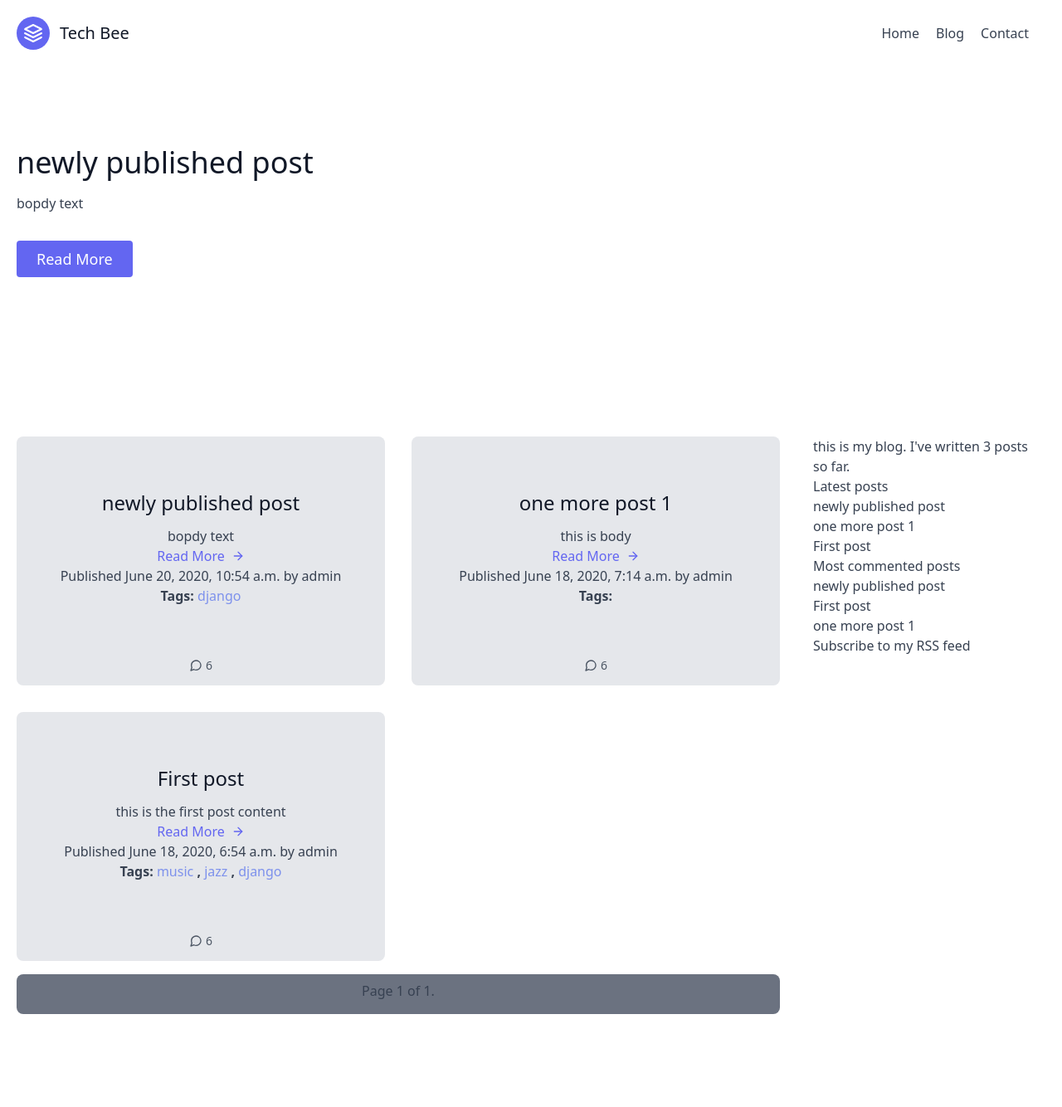
After one commit to baljeetjangra/techbee-blog, a Django app: page / in a window 1280 px wide. The commit adds this page. Shown: the whole page at 83% size. Run offline with Django 3.2, Linux system fonts and the light colour scheme; data comes from the database, SQL or seed files in the repository; parts of the project's set-up code (start-up, migrations or seed data) failed here and were passed over.

Commit message:
Frontend Changes - Feature Post & List Post

```diff
--- a/blog/models.py
+++ b/blog/models.py
@@ -28,6 +28,7 @@ class Post(models.Model):
 
     class Meta:
         ordering = ('-publish',)
+        get_latest_by = 'publish'
 
     def __str__(self):
         return self.title
--- /dev/null
+++ b/blog/templates/blog/post/feature_post.html
@@ -0,0 +1,16 @@
+<section class="text-gray-700 body-font">
+  <div class="container mx-auto flex px-5 py-24 md:flex-row flex-col items-center">
+    <div class="lg:flex-grow md:w-1/2 lg:pr-24 md:pr-16 flex flex-col md:items-start md:text-left mb-16 md:mb-0 items-center text-center">
+      <h1 class="title-font sm:text-4xl text-3xl mb-4 font-medium text-gray-900">
+      {{ feature_post.title }}
+      </h1>
+      <p class="mb-8 leading-relaxed">{{ feature_post.body|truncatechars:400 }}</p>
+      <div class="flex justify-center">
+        <a href="{{ feature_post.get_absolute_url }}" class="inline-flex text-white bg-indigo-500 border-0 py-2 px-6 focus:outline-none hover:bg-indigo-600 rounded text-lg">Read More</a>
+      </div>
+    </div>
+    <div class="lg:max-w-lg lg:w-full md:w-1/2 w-5/6">
+      <!-- <img class="object-cover object-center rounded" alt="hero" src="https://dummyimage.com/720x600"> -->
+    </div>
+  </div>
+</section>
--- a/blog/templates/blog/post/list.html
+++ b/blog/templates/blog/post/list.html
@@ -1,30 +1,73 @@
-{% extends "blog/base.html" %}
+{% extends "base.html" %}
 {% load blog_tags %}
 {% block title %}My Blog{% endblock %}
+
+
 {% block content %}
-<h1>My Blog</h1>
+{% show_feature_post %}
+<main class="container mx-auto flex mb-4">
 
+    <div class="w-3/4 h-12">
+
+        <section class="text-gray-700 body-font">
+            <div class="container px-5 py-24 mx-auto">
                 {% if tag %}
-<h2>Posts tagged with "{{ tag.name }}"</h2>
+                    <h2 class="text-lg my-4">Posts tagged with "{{ tag.name }}"</h2>
                  {% endif %}
+                <div class="flex flex-wrap -m-4">
+
+
 
                  {% for post in posts %}
-<h2>
-<a href="{{ post.get_absolute_url }}">
-{{ post.title }}
+                <!-- card -->
+
+                <div class="p-4 lg:w-1/2">
+                  <div class="h-full bg-gray-200 px-8 pt-16 pb-24 rounded-lg overflow-hidden text-center relative">
+                    <!-- <h2 class="tracking-widest text-xs title-font font-medium text-gray-500 mb-1">CATEGORY</h2> -->
+                    <h1 class="title-font sm:text-2xl text-xl font-medium text-gray-900 mb-3">{{ post.title }}</h1>
+                    <p class="leading-relaxed mb-3"> {{ post.body|markdown|truncatewords_html:30 }}</p>
+                    <a href="{{ post.get_absolute_url }}" class="text-indigo-500 inline-flex items-center">Read More
+                      <svg class="w-4 h-4 ml-2" viewBox="0 0 24 24" stroke="currentColor" stroke-width="2" fill="none" stroke-linecap="round" stroke-linejoin="round">
+                        <path d="M5 12h14"></path>
+                        <path d="M12 5l7 7-7 7"></path>
+                      </svg>
                     </a>
-<p class="tags">Tags:
+                    <p> Published {{ post.publish }} by {{ post.author }}</p>
+                    <p style="font-weight: bold;" class="tags">Tags:
                         {% for tag in post.tags.all %}
-<a href="{% url "blog:post_list_by_tag" tag.slug %}">
+                        <a style="color: #7D91EC; font-weight: normal;" href="{% url "blog:post_list_by_tag" tag.slug %}">
                         {{ tag.name }}
                         </a>
                         {% if not forloop.last %}, {% endif %}
                         {% endfor %}</p>
-</h2>
-<p class="date">
-Published {{ post.publish }} by {{ post.author }}
-</p>
-{{ post.body|markdown|truncatewords_html:30 }}
+                    <div class="text-center mt-2 leading-none flex justify-center absolute bottom-0 left-0 w-full py-4">
+
+                      <span class="text-gray-600 inline-flex items-center leading-none text-sm">
+                        <svg class="w-4 h-4 mr-1" stroke="currentColor" stroke-width="2" fill="none" stroke-linecap="round" stroke-linejoin="round" viewBox="0 0 24 24">
+                          <path d="M21 11.5a8.38 8.38 0 01-.9 3.8 8.5 8.5 0 01-7.6 4.7 8.38 8.38 0 01-3.8-.9L3 21l1.9-5.7a8.38 8.38 0 01-.9-3.8 8.5 8.5 0 014.7-7.6 8.38 8.38 0 013.8-.9h.5a8.48 8.48 0 018 8v.5z"></path>
+                        </svg>6
+                      </span>
+                    </div>
+                  </div>
+                </div>
               {% endfor %}
+
+              </div>
+              <div class="flex my-4">
+                <div class="w-full pt-2 rounded-lg text-center font-medium bg-gray-500 h-12">
+
                     {% include "blog/pagination.html" with page=posts %}
+                </div>
+              </div>
+            </div>
+          </section>
+    </div>
+    <div class="w-1/4 h-12">
+        <aside class="text-gray-700 body-font">
+            <div class="container px-5 py-24 mx-auto">
+        {% include 'sidebar.html' %}
+    </div>
+        </aside>
+</main>
+
 {% endblock %}
--- a/blog/templatetags/blog_tags.py
+++ b/blog/templatetags/blog_tags.py
@@ -15,6 +15,11 @@ def show_latest_posts(count=5):
     latest_posts = Post.published.order_by('-publish')[:count]
     return {'latest_posts':latest_posts}
 
+@register.inclusion_tag('blog/post/feature_post.html')
+def show_feature_post():
+    feature_post = Post.published.latest()
+    return {'feature_post':feature_post}
+
 @register.simple_tag
 def get_most_commented_posts(count=5):
     return Post.published.annotate(total_comments=Count('comments')).order_by('-total_comments')[:count]
--- a/blog/views.py
+++ b/blog/views.py
@@ -54,8 +54,8 @@ def post_detail(request,year,month,day,post):
     else:
         comment_form = CommentForm()
 
-    post_tags_ids = post.tags.values_list('id',flat=True)
-    similar_posts = post.published.filter(tags__in=post_tags_ids).exclude(id=post.id)
+    post_tags_ids = Post.tags.values_list('id',flat=True)
+    similar_posts = Post.published.filter(tags__in=post_tags_ids).exclude(id=post.id)
     similar_posts =similar_posts.annotate(same_tags=Count('tags')).order_by('-same_tags','-publish')[:4]
     return render(request,'blog/post/detail.html',{'post':post,'new_comment':new_comment,'comment_form':comment_form,'comments':comments,'similar_posts': similar_posts})
 
--- a/techbee/settings.py
+++ b/techbee/settings.py
@@ -60,7 +60,7 @@ ROOT_URLCONF = 'techbee.urls'
 TEMPLATES = [
     {
         'BACKEND': 'django.template.backends.django.DjangoTemplates',
-        'DIRS': [],
+        'DIRS': [os.path.join(BASE_DIR,'templates')],
         'APP_DIRS': True,
         'OPTIONS': {
             'context_processors': [
--- a/techbee/urls.py
+++ b/techbee/urls.py
@@ -23,6 +23,6 @@ sitemaps={
 }
 urlpatterns = [
     path('admin/', admin.site.urls),
-    path('blog/',include('blog.urls',namespace='blog')),
+    path('',include('blog.urls',namespace='blog')),
     path('sitemap.xml',sitemap,{'sitemaps':sitemaps},name='django.contrib.sitemaps.views.sitemap')
 ]
--- /dev/null
+++ b/templates/base.html
@@ -0,0 +1,38 @@
+{% load blog_tags %}
+{% load static %}
+<!DOCTYPE html>
+<html>
+<head>
+<title>{% block title %}{% endblock %}</title>
+<link href="https://unpkg.com/tailwindcss@^1.0/dist/tailwind.min.css" rel="stylesheet">
+<!-- <link href="{% static "css/blog.css" %}" rel="stylesheet"> -->
+</head>
+<body>
+<header class="text-gray-700 body-font">
+  <div class="container mx-auto flex flex-wrap p-5 flex-col md:flex-row items-center">
+    <a class="flex title-font font-medium items-center text-gray-900 mb-4 md:mb-0">
+      <svg xmlns="http://www.w3.org/2000/svg" fill="none" stroke="currentColor" stroke-linecap="round" stroke-linejoin="round" stroke-width="2" class="w-10 h-10 text-white p-2 bg-indigo-500 rounded-full" viewBox="0 0 24 24">
+        <path d="M12 2L2 7l10 5 10-5-10-5zM2 17l10 5 10-5M2 12l10 5 10-5"></path>
+      </svg>
+      <span class="ml-3 text-xl">Tech Bee</span>
+    </a>
+    <nav class="md:ml-auto flex flex-wrap items-center text-base justify-center">
+      <a class="mr-5 hover:text-gray-900">Home</a>
+      <a class="mr-5 hover:text-gray-900">Blog</a>
+      <a class="mr-5 hover:text-gray-900">Contact</a>
+      <!-- <a class="mr-5 hover:text-gray-900">Fourth Link</a> -->
+    </nav>
+
+  </div>
+</header>
+<main>
+
+
+<div id="content" class="">
+  {% block content %}
+  {% endblock content %}
+</div>
+
+</main>
+</body>
+</html>
--- /dev/null
+++ b/templates/sidebar.html
@@ -0,0 +1,19 @@
+{% load blog_tags %}
+<div id = 'sidebar'>
+
+            this is my blog. I've written {% total_posts %} posts so far.
+            <h3>Latest posts</h3>
+            {% show_latest_posts 3 %}
+            <h3>Most commented posts</h3>
+            {% get_most_commented_posts as most_commented_posts %}
+            <ul>
+            {% for post in most_commented_posts %}
+            <li>
+            <a href="{{ post.get_absolute_url }}">{{ post.title }}</a>
+            </li>
+            {% endfor %}
+            </ul>
+            <p>
+            <a href="{% url "blog:post_feed" %}">Subscribe to my RSS feed</a>
+            </p>
+            </div>
```
Also changed, not shown: blog/templates/blog/base.html (deleted, +0 -34 lines), blog/templates/blog/post/detail.html (+7 -1 lines), blog/migrations/0007_auto_20200624_1352.py (added). Lines whose indentation alone changed are shown as unchanged.
